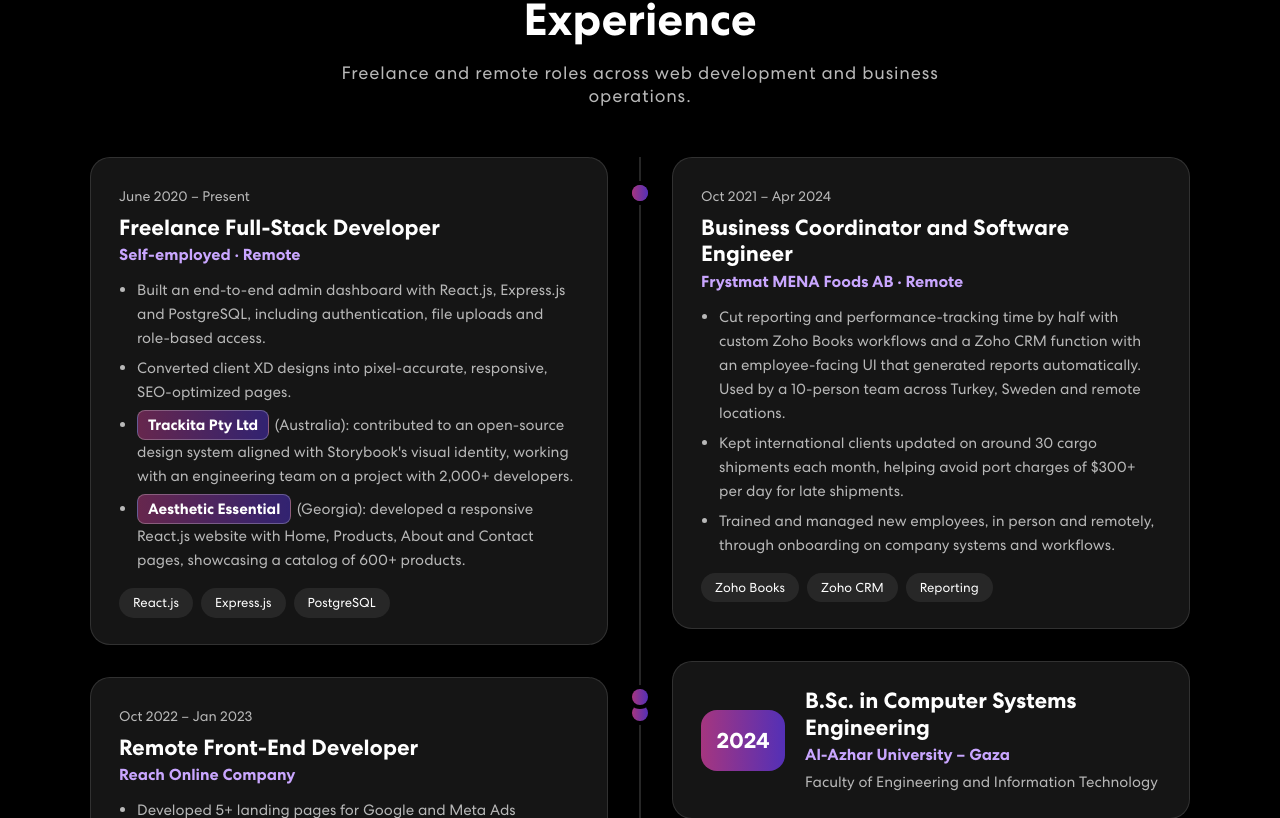
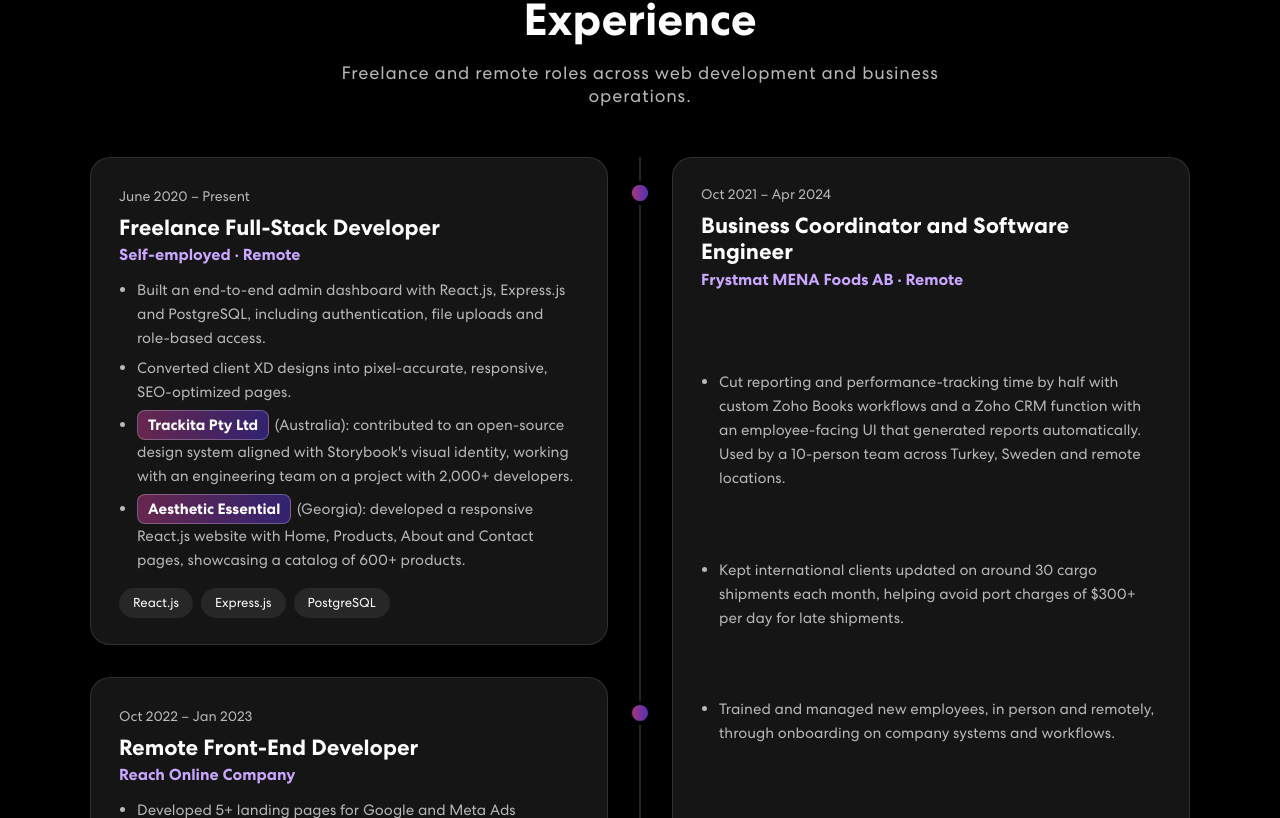
Before and after one commit to Maryamalkurd/frontPages_portfolio-, a React (Create React App) app: page / in a window 1280 px wide. Shown: the part 1702-2520 px from the top of the page. Built offline with nearby package versions, Linux system fonts and the light colour scheme.

Commit message:
Add files via upload

```diff
--- a/src/App.css
+++ b/src/App.css
@@ -861,7 +861,7 @@ nav.navbar .navbar-toggler[aria-expanded="true"] .navbar-toggler-icon {
   display: grid;
   grid-template-columns: 1fr 1fr;
   column-gap: 64px;
-  align-items: start;
+  align-items: stretch;
 }
 .exp-timeline::before {
   content: "";
@@ -894,6 +894,25 @@ nav.navbar .navbar-toggler[aria-expanded="true"] .navbar-toggler-icon {
 .exp-col-right .exp-dot {
   right: auto;
   left: -40px;
+}
+/* Right column: first card stretches so both columns end at the same height */
+.exp-col-right .exp-item:first-child {
+  flex: 1;
+  display: flex;
+}
+.exp-col-right .exp-item:first-child .exp-card {
+  flex: 1;
+  display: flex;
+  flex-direction: column;
+}
+.exp-col-right .exp-item:first-child ul {
+  flex: 1;
+  display: flex;
+  flex-direction: column;
+  justify-content: space-evenly;
+}
+.exp-col-right .exp-item:first-child li {
+  margin-bottom: 0;
 }
 .exp-card {
   background: #151515;
@@ -992,6 +1011,8 @@ nav.navbar .navbar-toggler[aria-expanded="true"] .navbar-toggler-icon {
     right: auto;
   }
   .exp-card { padding: 20px; }
+  .exp-col-right .exp-item:first-child ul { display: block; }
+  .exp-col-right .exp-item:first-child li { margin-bottom: 6px; }
   .exp-edu { flex-direction: column; align-items: flex-start; gap: 14px; }
 }
 
```
